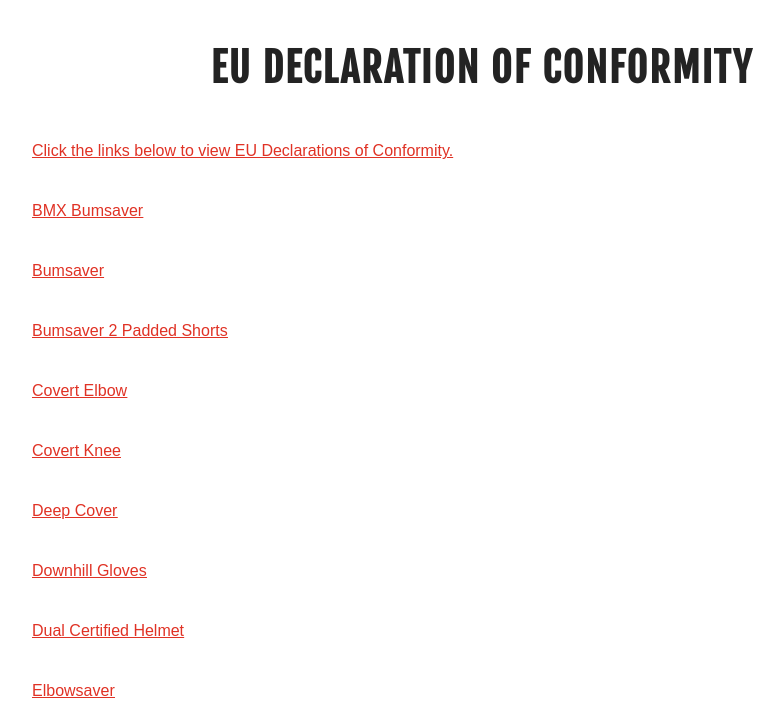
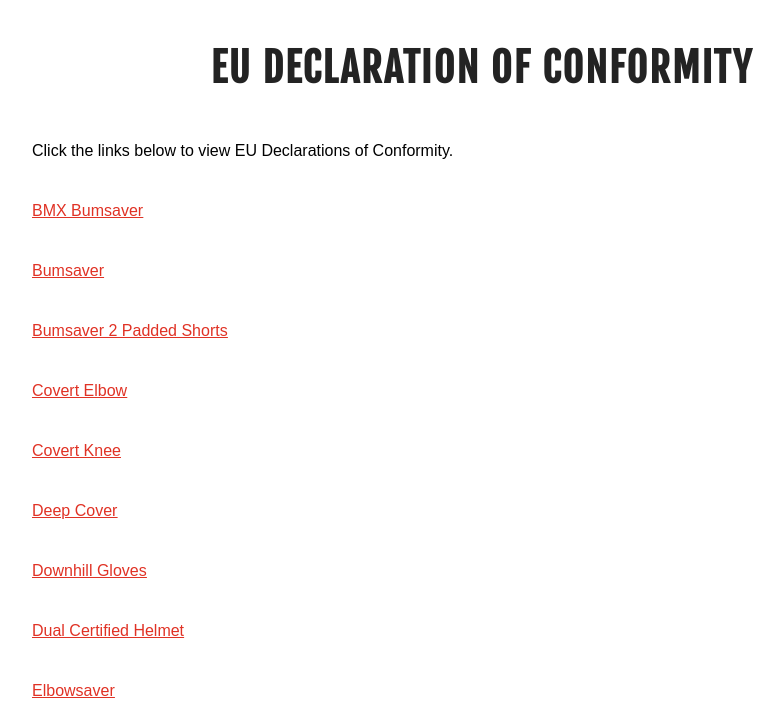
Before and after one commit to ptg3org/triple8protections, a plain HTML site: page index.html in a window 1280 px wide. Shown: the part 87-800 px from the top of the page, without its empty margins (158-942 px from the left). Drawn offline with Linux system fonts and the light colour scheme.

Commit message:
Update index.html

```diff
--- a/index.html
+++ b/index.html
@@ -69,7 +69,7 @@
     .rte p {
     margin-bottom: 2rem;
 }
-.rte p  span {color: #e03225; text-decoration: underline;}
+
 .rte p a {color: #e03225; text-decoration: underline;}
     </style>
 </head>
```
